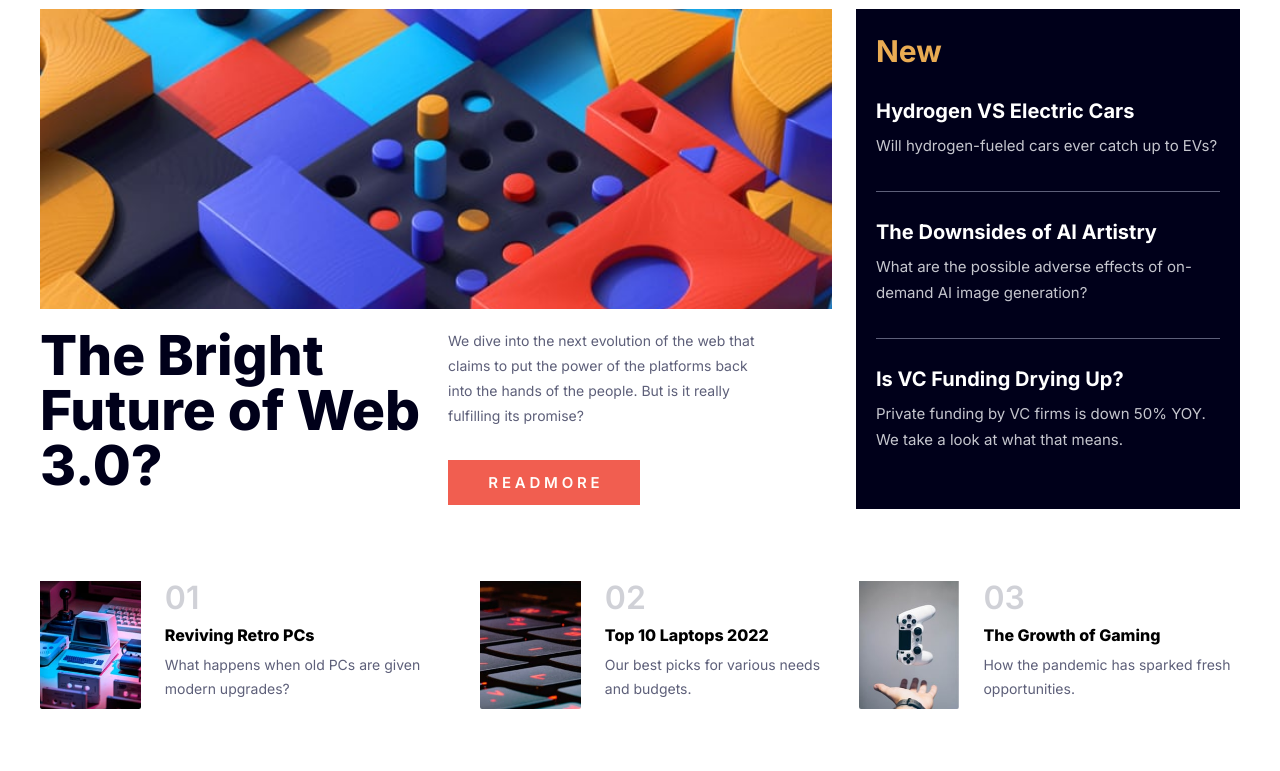
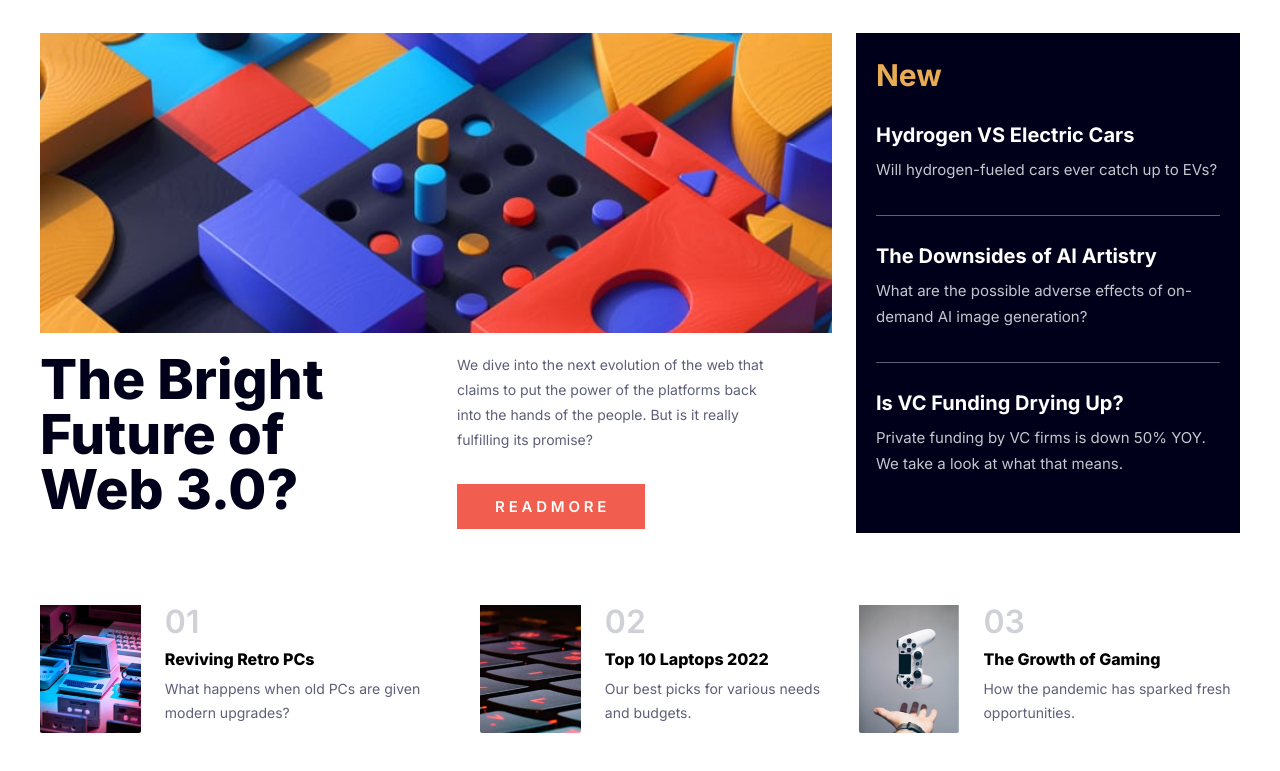
Before and after one commit to JALCAZAR00/Page_news, a plain HTML site: page index.html in a window 1280 px wide. Shown: the part 89-860 px from the top of the page. Drawn offline with Linux system fonts and the light colour scheme.

Commit message:
ajustes generales

```diff
--- a/css/desktop.scss
+++ b/css/desktop.scss
@@ -72,11 +72,11 @@
         flex-direction: column;
         justify-content: center;
         align-items: center;
-        min-height: 100vh;
+        max-height: 100vh;
         body{
             max-width: 1200px;
             max-height: 880px;
-            padding: 0;
+            padding: 64px 0 0 0;
             header{
                 nav{
                     .logo{
@@ -126,7 +126,7 @@
                     text-align: start;
                     display: flex;
                     flex-direction: row;
-                    gap: 24px;
+                    gap: 42px;
                     width: 100%;
                     height: 100%;
                     margin: 0;
```
Also changed, not shown: css/styles.css.
